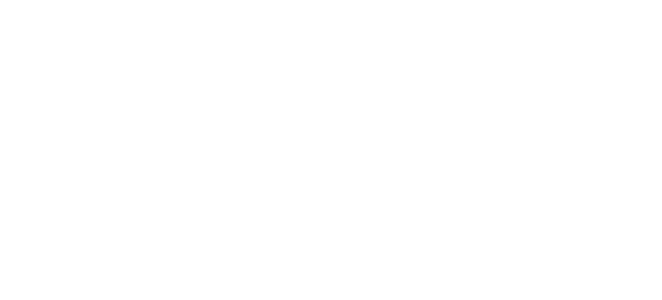
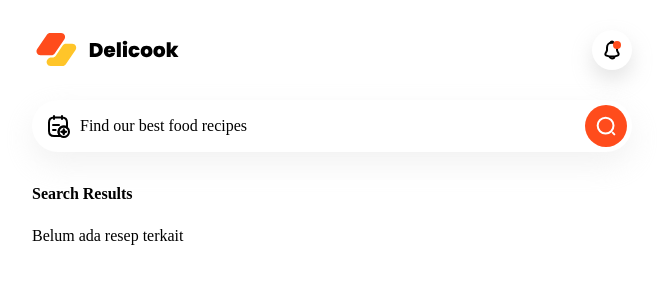
Before and after one commit to royyanhusen/delirecipesreact-bwa, a React (Vite) app: page /search in a window 1280 px wide. Before the commit this address had no page. Shown: the top 300 px of the page, without its empty margins (308-970 px from the left). Built offline with nearby package versions, Linux system fonts and the light colour scheme.

Commit message:
fitur pencarian recipe

```diff
--- a/src/App.tsx
+++ b/src/App.tsx
@@ -1,5 +1,6 @@
 import { BrowserRouter as Router, Route, Routes } from "react-router-dom";
 import Browse from "./pages/Browse";
+import SearchDetails from "./pages/SearchDetails";
 
 
 function App() {
@@ -8,6 +9,7 @@
     <Router>
       <Routes>
         <Route path="/" element={<Browse />} />
+        <Route path="search" element={<SearchDetails />} />
       </Routes>
     </Router>
   )
--- /dev/null
+++ b/src/components/RecipeCardResult.tsx
@@ -0,0 +1,44 @@
+import { Recipe } from "../types/type";
+
+export default function RecipeCardResult({ recipe }: RecipeCardResultProps) {
+
+    const baseURL = "http://127.0.0.1:8000/storage/";
+
+    return (
+        <a href="details.html" className="card">
+            <div className="flex rounded-[20px] p-[14px] gap-[14px] bg-white shadow-[0_12px_30px_0_#D6D6D640] transition-all duration-300 hover:shadow-[0_10px_20px_0_#FF4C1C80]">
+                <div className="flex shrink-0 w-[100px] h-20 rounded-[20px] overflow-hidden bg-[#D9D9D9]">
+                    <img
+                        src={`${baseURL}/${recipe.thumbnail}`}
+                        className="w-full h-full object-cover"
+                        alt="thumbnail"
+                    />
+                </div>
+                <div className="flex flex-col w-full">
+                    <div className="flex items-center justify-between">
+                        <h3 className="font-bold text-lg leading-[24px]">
+                            {recipe.name}
+                        </h3>
+                        <div className="flex shrink-0 items-center w-fit rounded-full py-1 px-2 bg-[#FF4C1C] shadow-[0_6px_10px_0_#FF4C1C80]">
+                            <img
+                                src="assets/images/icons/Star 1.svg"
+                                className="w-4 h-4"
+                                alt="star"
+                            />
+                            <span className="font-semibold text-xs leading-[18px] text-white">
+                                4.8
+                            </span>
+                        </div>
+                    </div>
+                    <p className="text-sm leading-[21px] text-[#848486]">
+                        By: {recipe.author.name}
+                    </p>
+                </div>
+            </div>
+        </a>
+    )
+}
+
+interface RecipeCardResultProps {
+    recipe: Recipe;
+}
--- a/src/pages/Browse.tsx
+++ b/src/pages/Browse.tsx
@@ -1,7 +1,23 @@
 import CategoryWrapper from "../wrappers/CategoryWrapper";
 import BrowseFeaturedRecipesWrapper from '../wrappers/BrowseFeaturedRecipesWrapper';
+import { useState } from "react";
+import { useNavigate } from "react-router-dom";
 
 export default function Browse() {
+
+    const [searchQuery, setSearchQuery] = useState('');
+    const navigate = useNavigate();
+
+    const handleInputChange = (event: React.ChangeEvent<HTMLInputElement>) => {
+        setSearchQuery(event.target.value);
+    };
+
+    const handleSearch = () => {
+        if (searchQuery.length > 3) {
+            navigate(`/search?query=${searchQuery}`);
+        }
+    };
+
     return (
         <>
             <nav className="flex items-center justify-between px-5 mt-[30px]">
@@ -19,8 +35,7 @@
                 </a>
             </nav>
             <div id="SearchForm" className="px-5 mt-[30px]">
-                <form
-                    action="search.html"
+                <div
                     className="flex items-center rounded-full p-[5px_14px] pr-[5px] gap-[10px] bg-white shadow-[0_12px_30px_0_#D6D6D652] transition-all duration-300 focus-within:ring-1 focus-within:ring-[#FF4C1C]"
                 >
                     <img
@@ -31,14 +46,16 @@
                     <input
                         type="text"
                         name="search"
+                        value={searchQuery}
+                        onChange={handleInputChange}
                         id="search"
                         className="appearance-none outline-none w-full font-semibold placeholder:font-normal placeholder:text-black"
                         placeholder="Find our best food recipes"
                     />
-                    <button type="submit" className=" flex shrink-0 w-[42px] h-[42px]">
+                    <button onClick={handleSearch} type="submit" className=" flex shrink-0 w-[42px] h-[42px]">
                         <img src="/assets/images/icons/search.svg" alt="icon" />
                     </button>
-                </form>
+                </div>
             </div>
             <CategoryWrapper />
             <BrowseFeaturedRecipesWrapper />
--- /dev/null
+++ b/src/pages/SearchDetails.tsx
@@ -0,0 +1,107 @@
+import axios from "axios";
+import { useEffect, useState } from "react";
+import { Link, useLocation } from "react-router-dom";
+import { Recipe } from "../types/type";
+import RecipeCardResult from "../components/RecipeCardResult";
+
+export default function SearchDetails() {
+
+    const location = useLocation();
+    const [searchQuery, setSearchQuery] = useState('');
+    const [searchResult, setSearchResult] = useState<Recipe[]>([]);
+    const [loading, setLoading] = useState(false);
+    const [error, setError] = useState<string | null>(null);
+
+    useEffect(() => {
+        const query = new URLSearchParams(location.search).get('query');
+        if (query) {
+            setSearchQuery(query);
+            performSearch(query);
+        }
+    }, [location.search]);
+
+    const performSearch = async (query: string) => {
+        if (!query) {
+            setSearchResult([])
+            return;
+        }
+
+        setLoading(true);
+        setError(null);
+
+        try {
+            const response = await axios.get(`http://127.0.0.1:8000/api/recipes/search?query=${query}`);
+            setSearchResult(response.data.data);
+        } catch (error) {
+            setError('Error searching for recipes');
+            console.error("Error occurred:", error);
+        } finally {
+            setLoading(false);
+        }
+    };
+
+    const handleInputChange = (event: React.ChangeEvent<HTMLInputElement>) => {
+        const query = event.target.value;
+        setSearchQuery(query);
+        performSearch(query);
+    };
+
+    return (
+        <>
+            <nav className="flex items-center justify-between px-5 mt-[30px]">
+                <Link to={'/'}>
+                    <a className="flex shrink-0">
+                        <img src="assets/images/logos/logo.svg" alt="logo" />
+                    </a>
+                </Link>
+                <a href="#">
+                    <div className="flex items-center justify-center w-10 h-10 rounded-full bg-white shadow-[0_10px_20px_0_#D6D6D6AB] transition-all duration-300 hover:shadow-[0_10px_20px_0_#FF4C1C80]">
+                        <img
+                            src="assets/images/icons/notification.svg"
+                            className="w-5 h-5 object-contain"
+                            alt="icon"
+                        />
+                    </div>
+                </a>
+            </nav>
+            <div className="px-5 mt-[30px]">
+                {loading && <p>loading...</p>}
+                {error && <p>{error}</p>}
+                <div
+                    className="flex items-center rounded-full p-[5px_14px] pr-[5px] gap-[10px] bg-white shadow-[0_12px_30px_0_#D6D6D652] transition-all duration-300 focus-within:ring-1 focus-within:ring-[#FF4C1C]"
+                >
+                    <img
+                        src="assets/images/icons/note-favorite.svg"
+                        className="w-6 h-6"
+                        alt="icon"
+                    />
+                    <input
+                        type="text"
+                        value={searchQuery}
+                        onChange={handleInputChange}
+                        name="search"
+                        id="search"
+                        className="appearance-none outline-none w-full font-semibold placeholder:font-normal placeholder:text-black"
+                        placeholder="Find our best food recipes"
+                    />
+                    <button type="submit" className=" flex shrink-0 w-[42px] h-[42px]">
+                        <img src="assets/images/icons/search.svg" alt="icon" />
+                    </button>
+                </div>
+            </div>
+            <section id="SearchResult" className="px-5 mt-[30px]">
+                <div className="flex items-center justify-between">
+                    <h2 className="font-bold">Search Results</h2>
+                </div>
+                <div className="flex flex-col gap-[18px] mt-[18px]">
+                    {searchResult.length > 0 ? (
+                        searchResult.map((recipe) => (
+                            <RecipeCardResult key={recipe.id} recipe={recipe} />
+                        ))) : (<p>Belum ada resep terkait</p>)
+                    }
+
+                </div>
+            </section>
+        </>
+    );
+}
```
